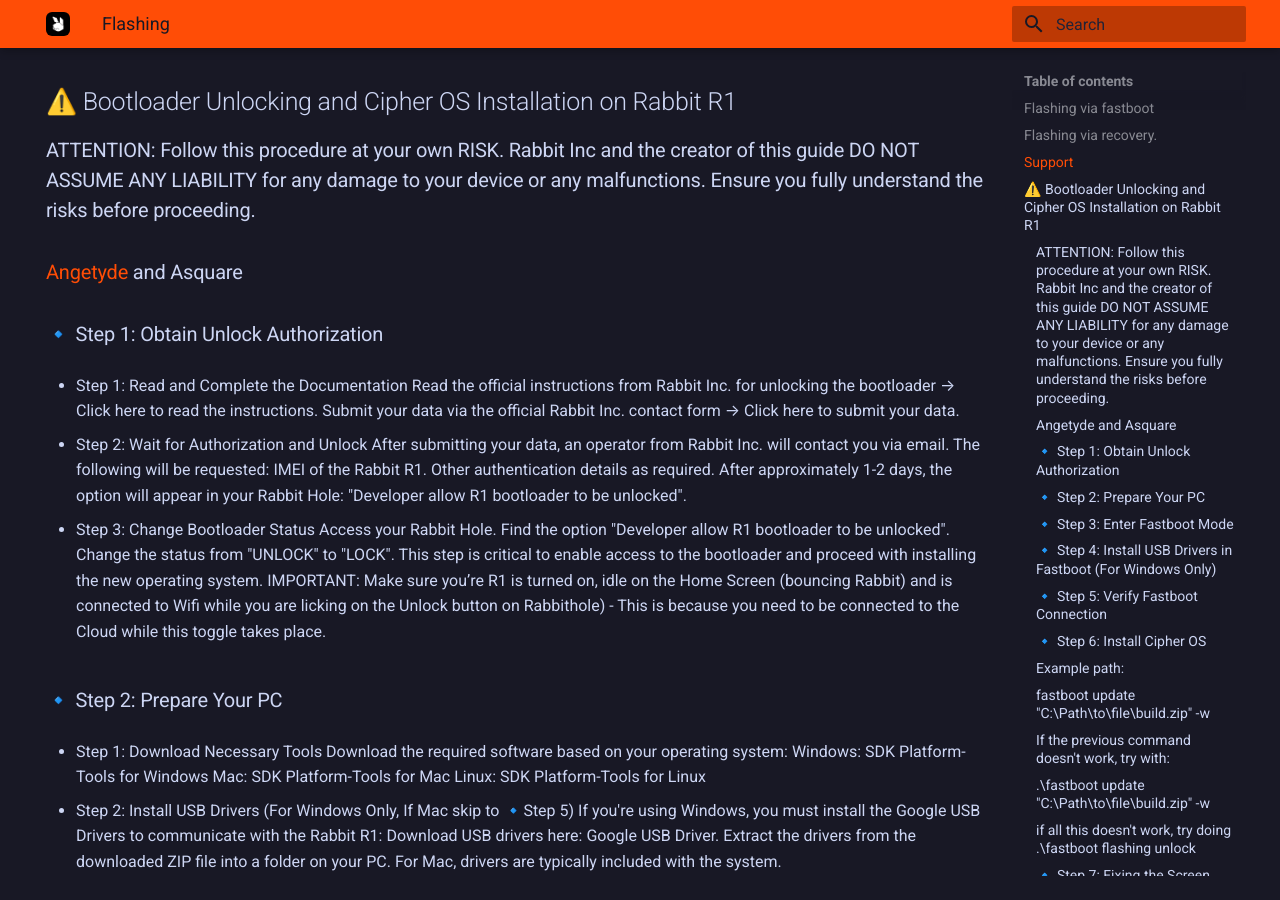
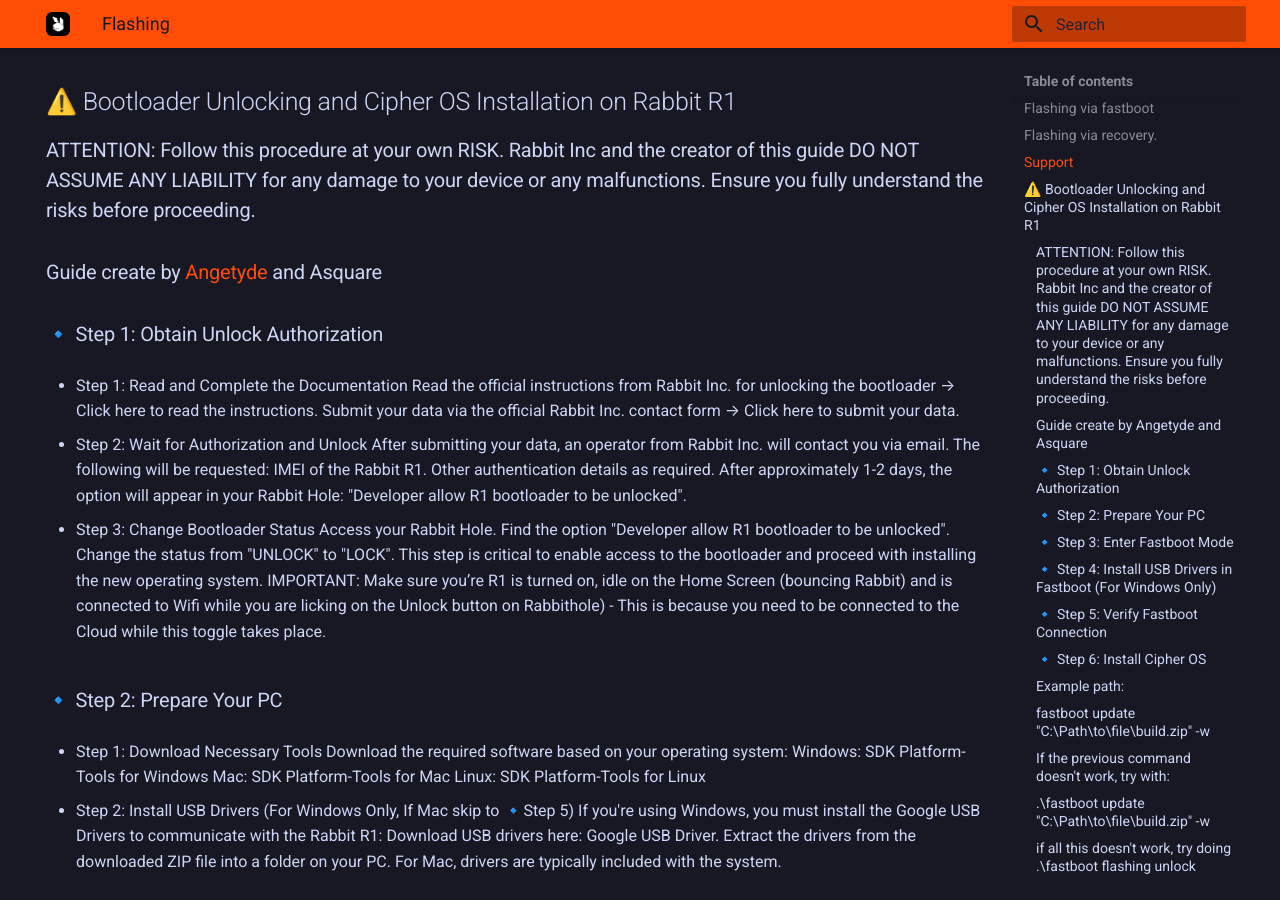
Before and after one commit to rabbit-hmi-oss/community-wiki, an MkDocs documentation site: the page built from docs/flashing.md, in a window 1280 px wide and 900 px high, scrolled down 1012 px. Built offline with MkDocs 1.6.1 and Material for MkDocs 9.7.7, drawn with Linux system fonts in a browser that asks for light colours.

Commit message:
Update flashing.md

```diff
--- a/docs/flashing.md
+++ b/docs/flashing.md
@@ -39,7 +39,7 @@ You can get in touch with us on our official discord channel.
 
 ## ⚠️ Bootloader Unlocking and Cipher OS Installation on Rabbit R1
 ### ATTENTION: Follow this procedure at your own RISK. Rabbit Inc and the creator of this guide  DO NOT ASSUME ANY LIABILITY for any damage to your device or any malfunctions. Ensure you fully understand the risks before proceeding.
-### [Angetyde](https://github.com/atdvfegerf) and Asquare
+###  Guide create by [Angetyde](https://github.com/atdvfegerf) and Asquare
 ### 🔹 Step 1: Obtain Unlock Authorization
 
 * Step 1: Read and Complete the Documentation
```
